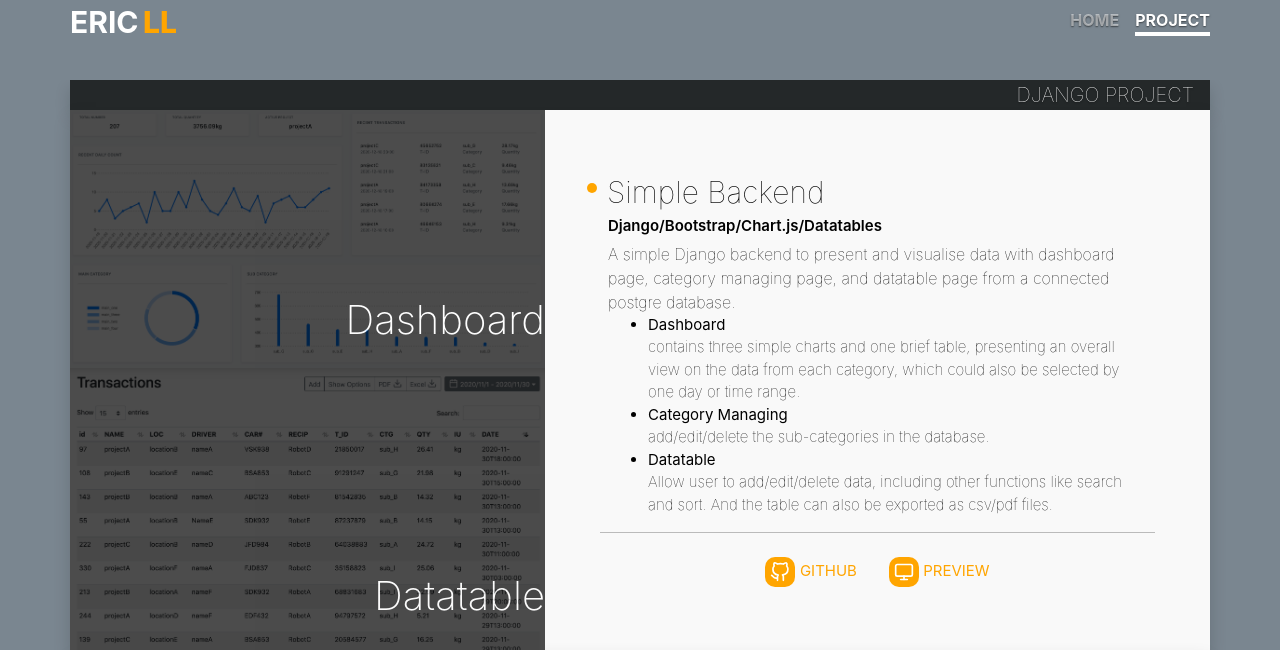
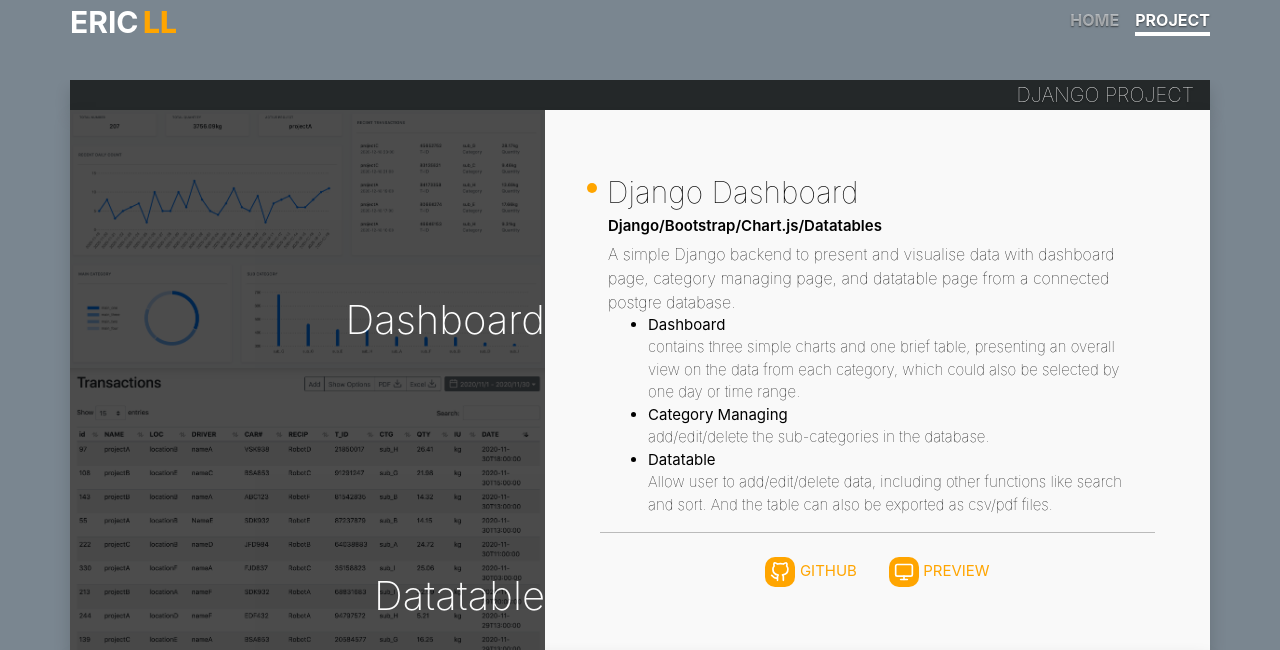
Before and after one commit to EricLinjun/myblog, a Django app: page /project/ in a window 1280 px wide. Shown: the part 35-685 px from the top of the page. Run offline with Django 3.2, Linux system fonts and the light colour scheme; some libraries are stand-ins or nearby versions.

Commit message:
django dashbaord name change

```diff
--- a/templates/project.html
+++ b/templates/project.html
@@ -163,7 +163,7 @@
                 <div class="content px-5" style="padding-top: 20px;">
                     <div class="project-title text-left row">
                         <div style="height: 10px;width: 10px;background-color: orange;border-radius: 5px;margin:13px 10px 0 0"></div>
-                        Simple Backend</div>
+                        Django Dashboard</div>
                     <div class="row">
                         <div class="content-title text-left col-6" style="font-size: 15px;font-weight: 600">Django/Bootstrap/Chart.js/Datatables </div>
                     </div>
```
